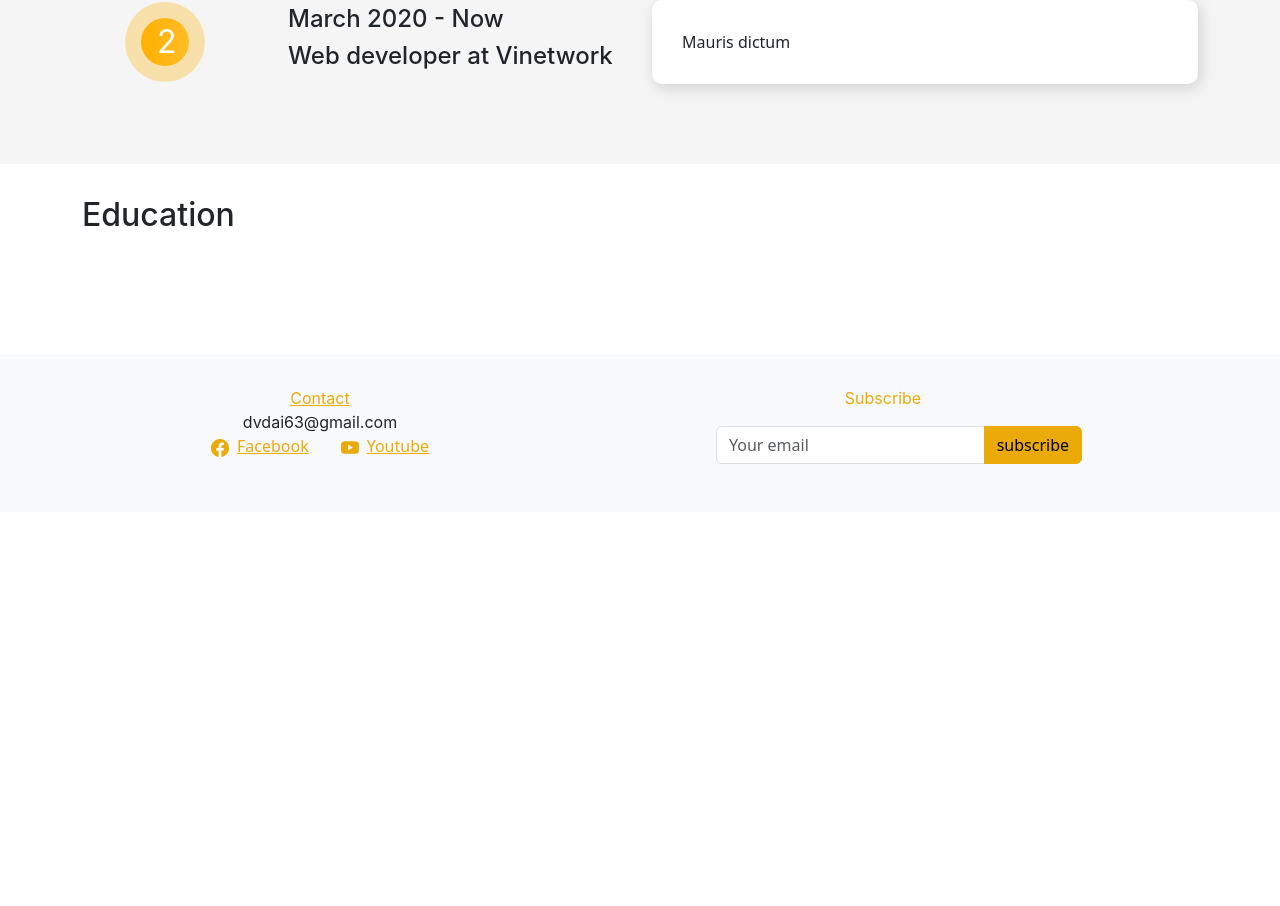
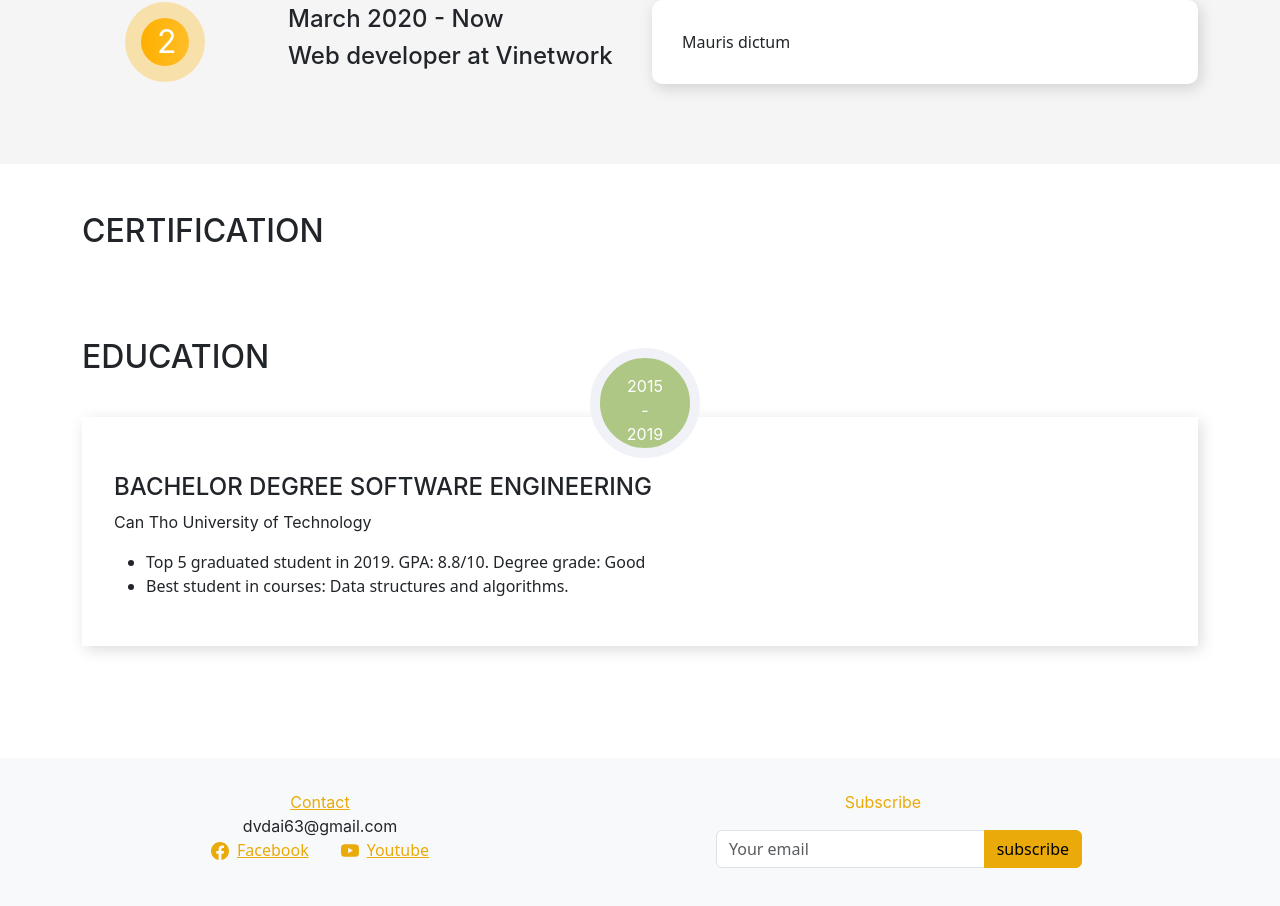
Before and after one commit to daidtech/FE_myspace, a Next.js app: page / in a window 1280 px wide. Shown: the part 1340-2246 px from the top of the page. Before the commit the page ends 1852 px from the top, so only its background shows below. Built offline with nearby package versions, Linux system fonts and the light colour scheme.

Commit message:
update about page

```diff
--- a/components/About/About.tsx
+++ b/components/About/About.tsx
@@ -3,6 +3,7 @@ import styles from './About.module.scss';
 import AboutSkill from './AboutSkill/AboutSkill';
 import Experience from './Experience/Experience';
 import Education from './Education/Education';
+import Certification from './Certification/Certification';
 
 
 export default function About() {
@@ -29,6 +30,7 @@ export default function About() {
       <div className={styles.contentBelowHero}>
         <AboutSkill />
         <Experience />
+        <Certification />
         <Education />
       </div>
     </section>
--- /dev/null
+++ b/components/About/Certification/Certification.tsx
@@ -0,0 +1,21 @@
+import { Container, Row, Col } from "react-bootstrap";
+import styles from './Certification.module.scss';
+
+export default function Certification() {
+  return (
+    <Container>
+      <Row>
+        <Col>
+          <div className="title py-5">
+            <h2>Certification</h2>
+          </div>
+        </Col>
+      </Row>
+      <Row>
+        <Col>
+
+        </Col>
+      </Row>
+    </Container>
+  )
+}
--- a/components/About/Education/Education.module.scss
+++ b/components/About/Education/Education.module.scss
@@ -1,3 +1,41 @@
 .education {
   padding: 2rem 0;
 }
+.title {
+  text-transform: uppercase;
+}
+.educationBlock {
+  position: relative;
+  margin-top: 2rem;
+  padding: 3.5rem 2rem 2rem;
+  box-shadow: 2.5px 4.33px 15px #00000026;
+}
+
+.educationTime {
+  width: 110px;
+  height: 110px;
+  border: 10px solid #f1f2f7;
+  border-radius: 50%;
+  text-align: center;
+  color: #FFF;
+  font-weight: 400;
+  text-transform: uppercase;
+  padding-top: 16px;
+  position: absolute;
+  top: -30%;
+  left: 50%;
+  margin-left: -50px;
+  background-color: #aec785;
+}
+
+.educationInfo {
+  h4 {
+    text-transform: uppercase;
+  }
+}
+
+@media (max-width: 991px) {
+  .educationTime {
+    top: -20%;
+  }
+}
--- a/components/About/Education/Education.tsx
+++ b/components/About/Education/Education.tsx
@@ -12,6 +12,35 @@ export default function Education() {
             </div>
           </Col>
         </Row>
+        <Row>
+          <Col>
+            <div className={styles.educationBlock} >
+              <div className={styles.educationTime}>
+                <p>
+                  2015 <br/>
+                  - <br/>
+                  2019
+                </p>
+              </div>
+              <div className={styles.educationInfo}>
+                <h4>
+                  BACHELOR DEGREE Software Engineering
+                </h4>
+                <p>Can Tho University of Technology</p>
+              </div>
+              <div className={styles.detail}>
+                <ul>
+                  <li>
+                    Top 5 graduated student in 2019. GPA: 8.8/10. Degree grade: Good
+                  </li>
+                  <li>
+                    Best student in courses: Data structures and algorithms.
+                  </li>
+                </ul>
+              </div>
+            </div>
+          </Col>
+        </Row>
       </Container>
     </section>
 
--- a/styles/global.scss
+++ b/styles/global.scss
@@ -37,3 +37,7 @@ img {
 h1 {
   font-weight: 700;
 }
+
+.title {
+  text-transform: uppercase;
+}
```
Also changed, not shown: components/About/Certification/Certification.module.scss (added).
